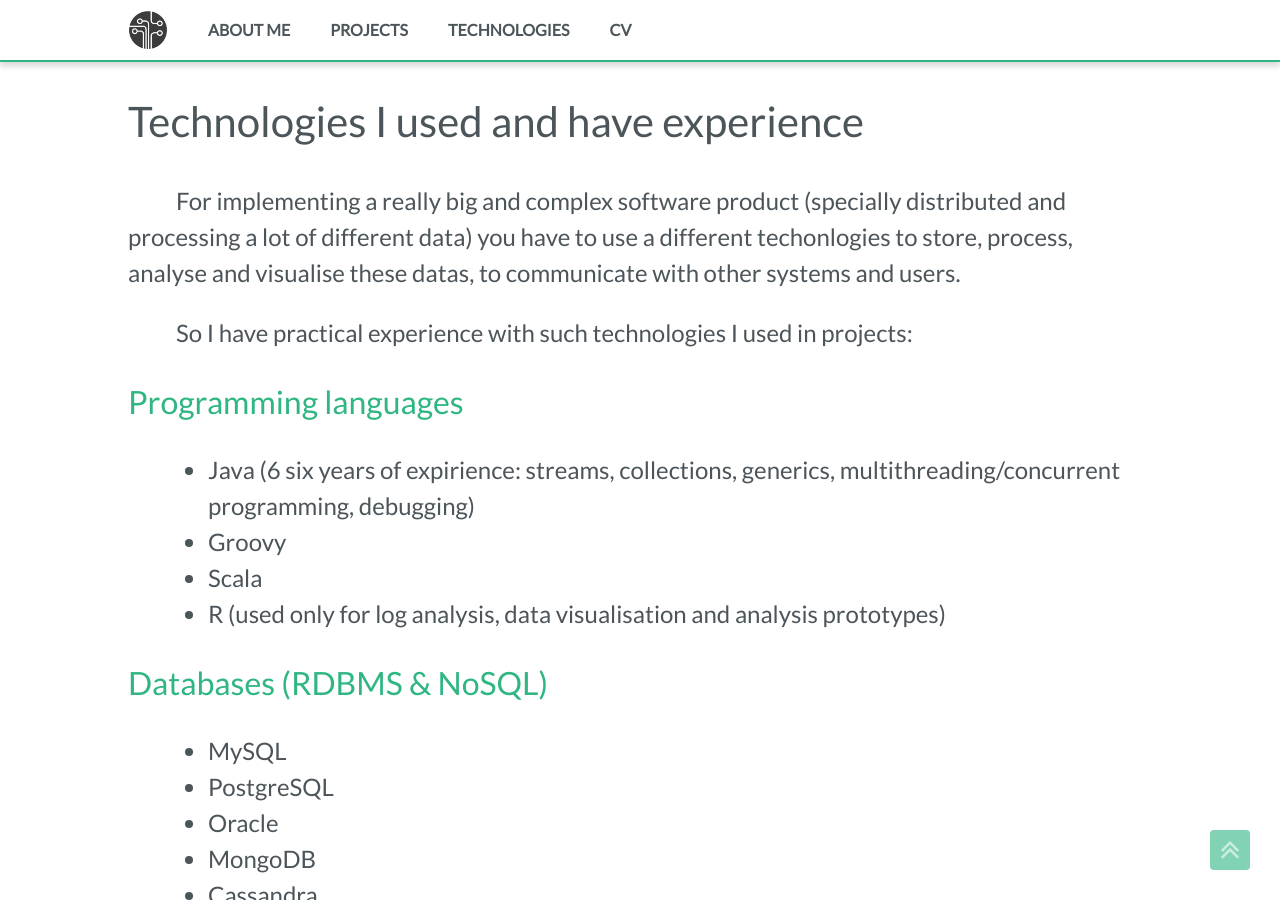
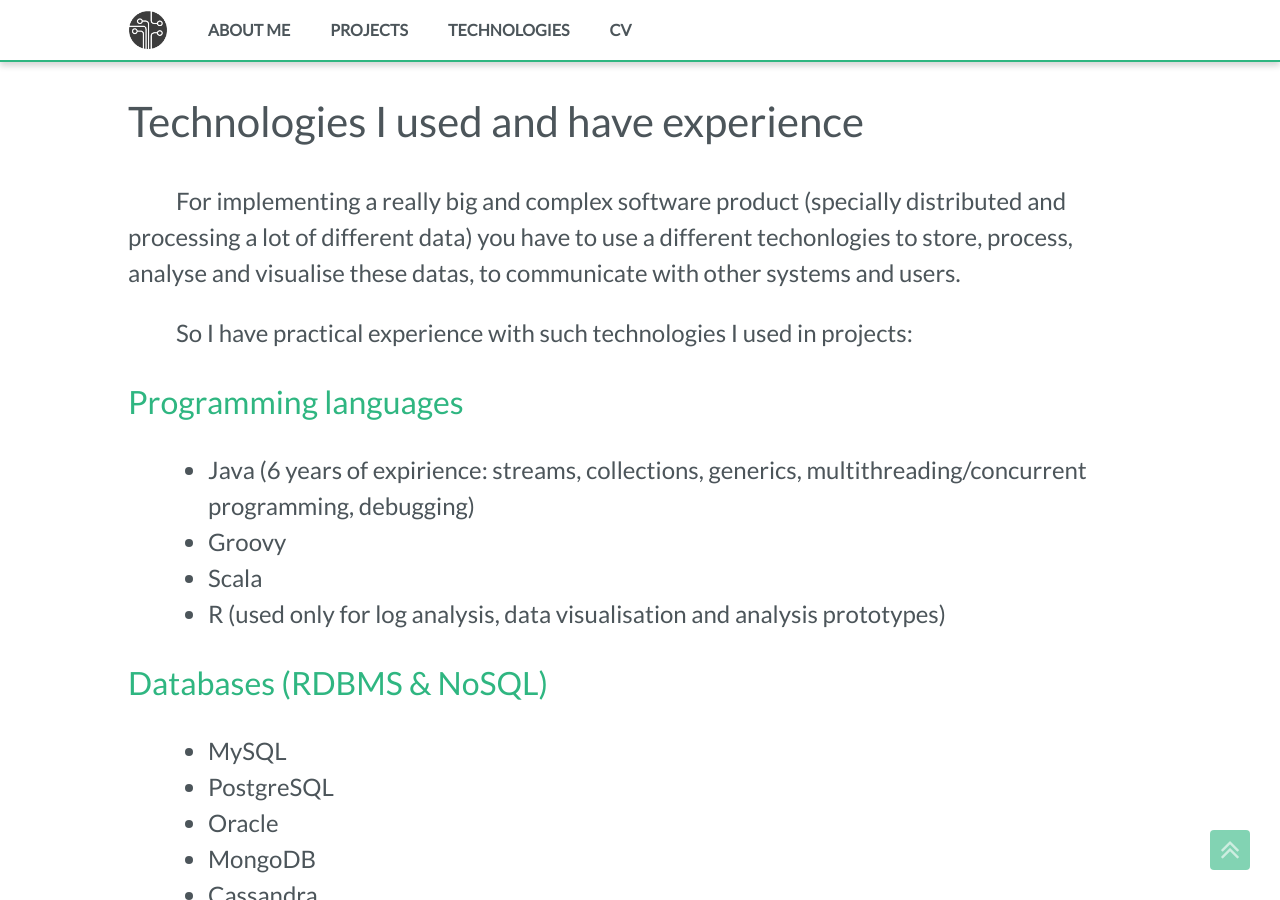
Before and after one commit to fedor-malyshkin/fedor-malyshkin.github.io, a Jekyll site: the page built from technologies.md, in a window 1280 px wide and 900 px high. Built offline with Jekyll 4.4.1, drawn with Linux system fonts in a browser that asks for light colours.

```diff
--- a/technologies.md
+++ b/technologies.md
@@ -9,7 +9,7 @@ For implementing a really big and complex software product (specially distribute
 So I have practical experience with such technologies I used in projects:
 
 ## Programming languages
-* Java (6 six years of expirience: streams, collections, generics, multithreading/concurrent programming, debugging)
+* Java (6 years of expirience: streams, collections, generics, multithreading/concurrent programming, debugging)
 * Groovy
 * Scala
 * R (used only for log analysis, data visualisation and analysis prototypes)
```
